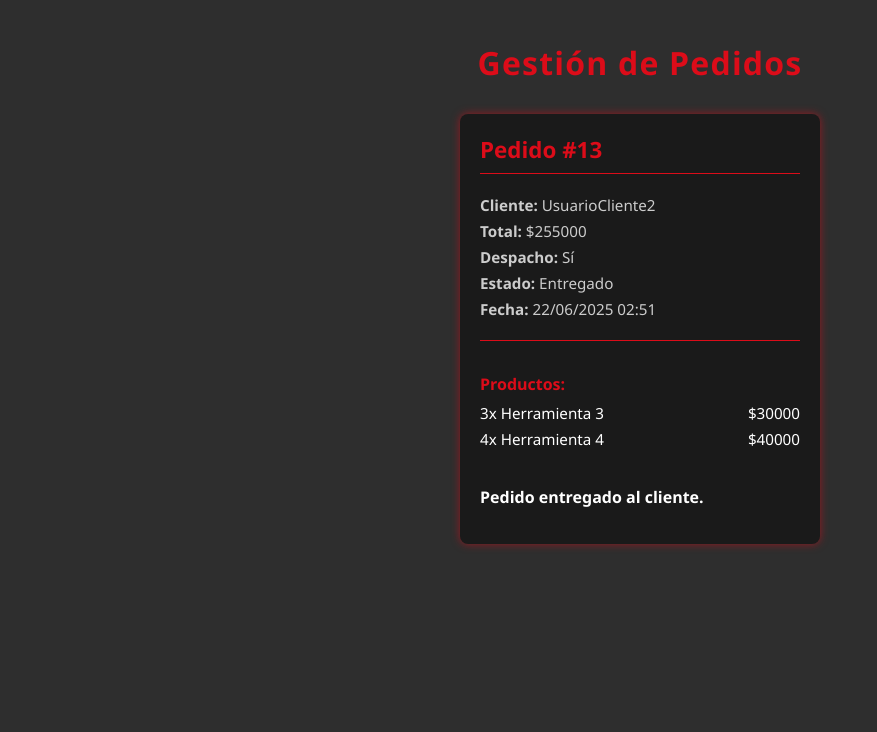
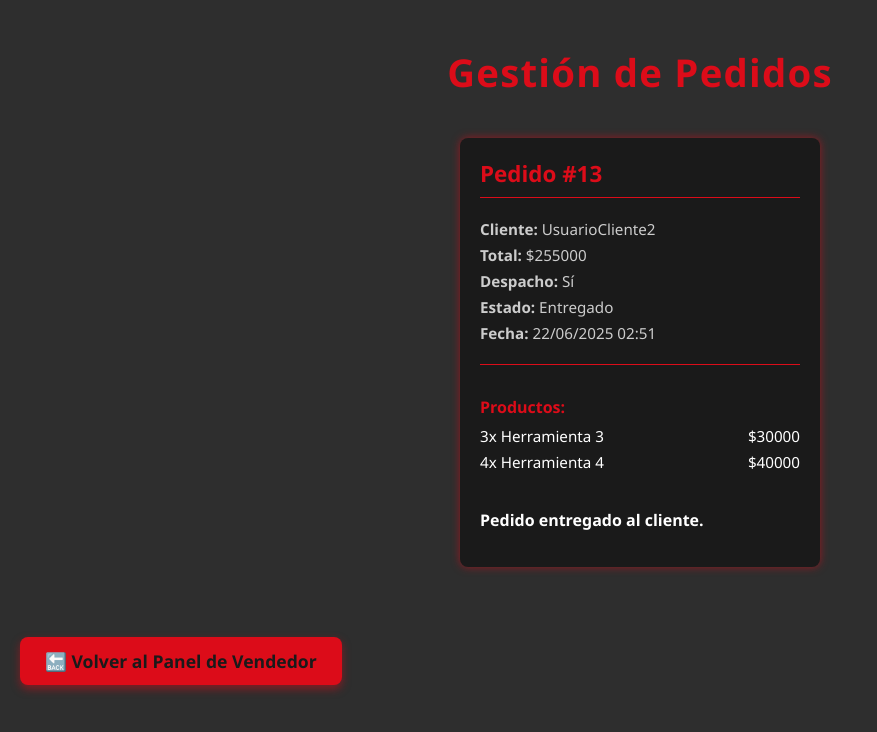
Before and after one commit to b-cayuela-once/FerremasLast, a Django app: template api_venta/templates/api_venta/aprobar_rechazar.html in a window 1280 px wide. Shown: the top 732 px of the page, without its empty margins (0-877 px from the left). Run offline with Django 5.2, Linux system fonts and the light colour scheme; the template is opened without the code that fills it: values that come from a table or form of the project are taken from there, others are empty; data comes from the database, SQL or seed files in the repository; both versions use the stored data as it was after the commit.

Commit message:
Proyecto 100%

```diff
--- a/api_venta/static/api_venta/css/aprobar_rechazar.css
+++ b/api_venta/static/api_venta/css/aprobar_rechazar.css
@@ -125,3 +125,32 @@ h1 {
   color: #ccc;
   font-weight: 600;
 }
+
+/* Header con título y botón */
+h1 {
+  font-size: 2.4rem;
+  color: #dc0c19;
+  text-align: center;
+  margin-bottom: 40px;
+}
+
+/* Botón volver */
+.back-button {
+  display: inline-block;
+  background-color: #dc0c19;
+  padding: 12px 25px;
+  border-radius: 8px;
+  color: #1a1a1a;
+  text-decoration: none;
+  font-weight: 700;
+  font-size: 1.1rem;
+  transition: background-color 0.3s ease;
+  margin: 40px auto 0;
+  text-align: center;
+  box-shadow: 0 4px 8px rgba(220, 12, 25, 0.5);
+}
+
+.back-button:hover {
+  background-color: #a50a15;
+  box-shadow: 0 6px 12px rgba(165, 10, 21, 0.7);
+}
--- a/api_venta/templates/api_venta/aprobar_rechazar.html
+++ b/api_venta/templates/api_venta/aprobar_rechazar.html
@@ -73,10 +73,12 @@
           </div>
         </div>
       {% endfor %}
+
     </div>
   {% else %}
     <p class="mensaje-vacio">No hay pedidos pendientes.</p>
   {% endif %}
+    <a href="{% url 'vendedor_site' %}" class="back-button">🔙 Volver al Panel de Vendedor</a>
 
 </body>
 </html>
--- a/api_venta/templates/api_venta/vendedor_site.html
+++ b/api_venta/templates/api_venta/vendedor_site.html
@@ -20,7 +20,6 @@
         </form>
     </div>
 
-
   </div>
 </body>
 </html>
```
Also changed, not shown: api_venta/static/api_venta/css/vendedor_site.css (line endings or trailing spaces), db.sqlite3, productos/Herramienta.jpg (added), productos/Herramienta_ZgvTPGg.jpg (added), productos/Herramienta_lheGFzS.jpg (added), productos/Herramienta_tQl8w9X.jpg (added), productos/prueba.jpg (deleted), productos/prueba_0jdTeue.jpg (deleted), productos/prueba_TmxsGCP.jpg (deleted), productos/prueba_iLOGDC3.jpg (deleted), productos/prueba_mItpJUh.jpg (deleted), productos/prueba_sn4PIuv.jpg (deleted), productos/prueba_uarAdeO.jpg (deleted).
